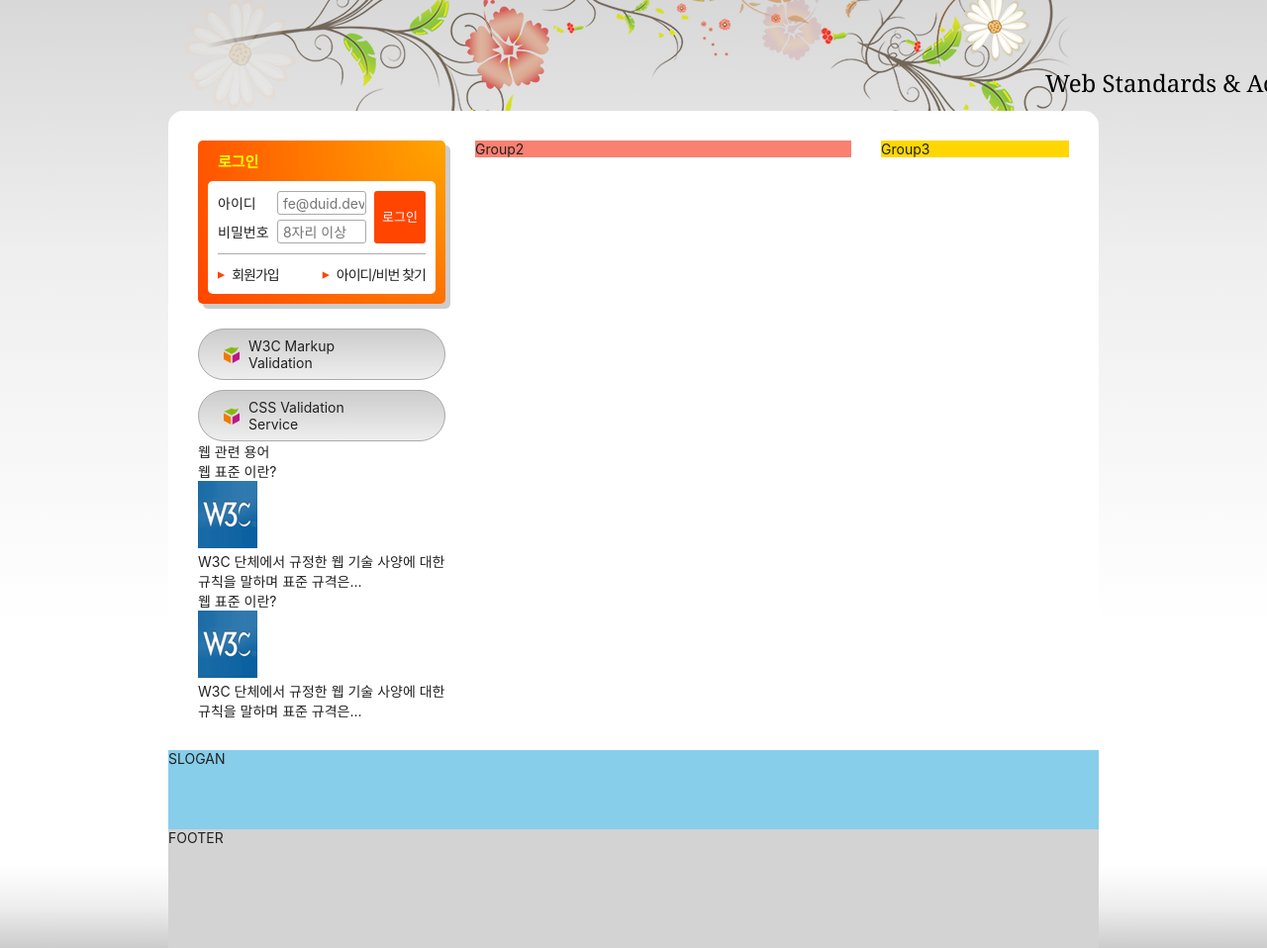
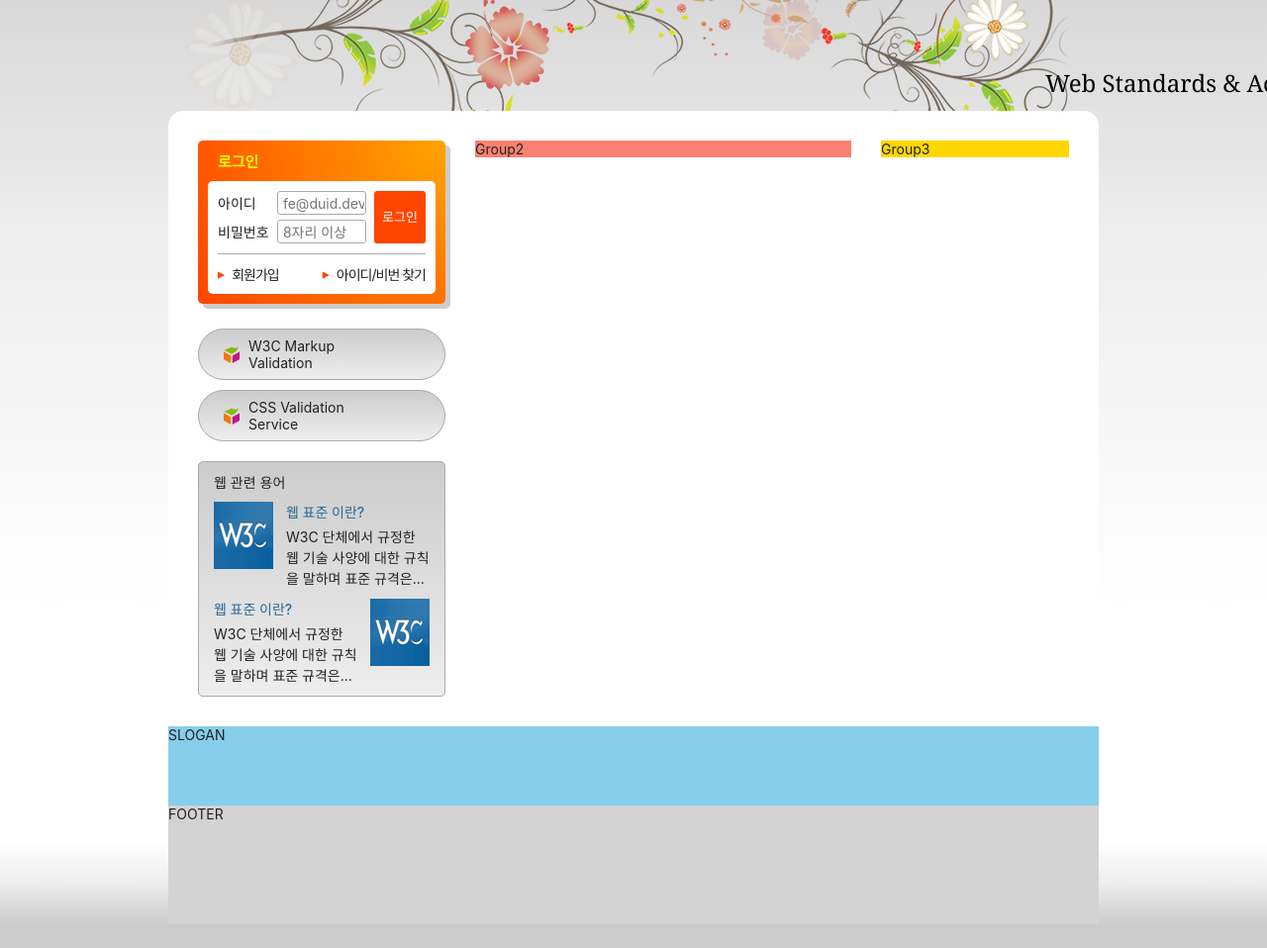
Before and after one commit to sorinworld/HTML5, a plain HTML site: page index.html in a window 1280 px wide. Shown: the part 135-1093 px from the top of the page at 99% size. After the commit the page ends 1069 px from the top, so only its background shows below. Drawn offline with Linux system fonts and the light colour scheme; a web font is replaced by a local one.

Commit message:
웹 관련 용어 cross layout 완성

```diff
--- a/styles/style.css
+++ b/styles/style.css
@@ -3,7 +3,7 @@
 @import url(./reset.css);
 
 /* 숨김 콘텐츠 -무조건 숨길거야~ */
-.a11y-hidden, legend{
+.a11y-hidden, legend {
   position: absolute;
   width: 1px;
   height: 1px;
@@ -466,7 +466,8 @@ body {
 /* 마진 병합 - 첫번째 영역에 margin-top이 있어도 겹쳐져서 margin이 먹지 않은 것 처럼 보임.
   등간격 배치를 위해 / padding은 겹치지 않지만 margin은 겹침 -normal flow 일 때 -flex는 병합 안됌.
   부모의 25px에 10px가 포함된 것. / 그러나 padding이나 border로 경계(선을 그어줄수)를 줄 수 있음. -부모에게 */
-.validation-list li {
+/* margin-top: 10px;를 부모에게 주는 이유는 여백을 계속 수정하지 않기 위해 - 부품화 시킨 것 */
+  .validation-list li {
   margin-top: 10px;
 }
 
@@ -489,6 +490,60 @@ body {
   vertical-align: middle;
 } */
 
+/* 웹 관련 용어 */
+.term {
+  margin-top: 20px;
+  border: 1px solid #aaa;;
+  border-radius: 5px;
+  padding: 10px 15px;
+  background: #ccc linear-gradient(to bottom, #ccc, #eee);
+}
+
+.term-title {
+  font-size: 15px;
+  font-weight: 700;
+}
+
+.term-list {
+  margin-top: 10px;
+}
+
+.term-list div {
+  margin-top: 10px;
+  display: flow-root;
+}
+
+.term-list-subject,
+.term-list-brief {
+  float: right;
+  width: 145px;
+}
+
+.term-list-subject {
+  color: #296897;
+  font-weight: 500;
+}
+
+.term-list-thumnail {
+  float: left;
+}
+
+.term-list-thumnail img {
+  vertical-align: middle;
+}
+
+.term-list-brief {
+  margin-top: 5px;
+  line-height: 1.5;
+}
+.cross .term-list-subject,
+.cross .term-list-brief{
+  float: left;
+}
+.cross .term-list-thumnail{
+  float: right;
+}
+
 /* 슬로건 */
 .slogan{
   background: skyblue;
```
